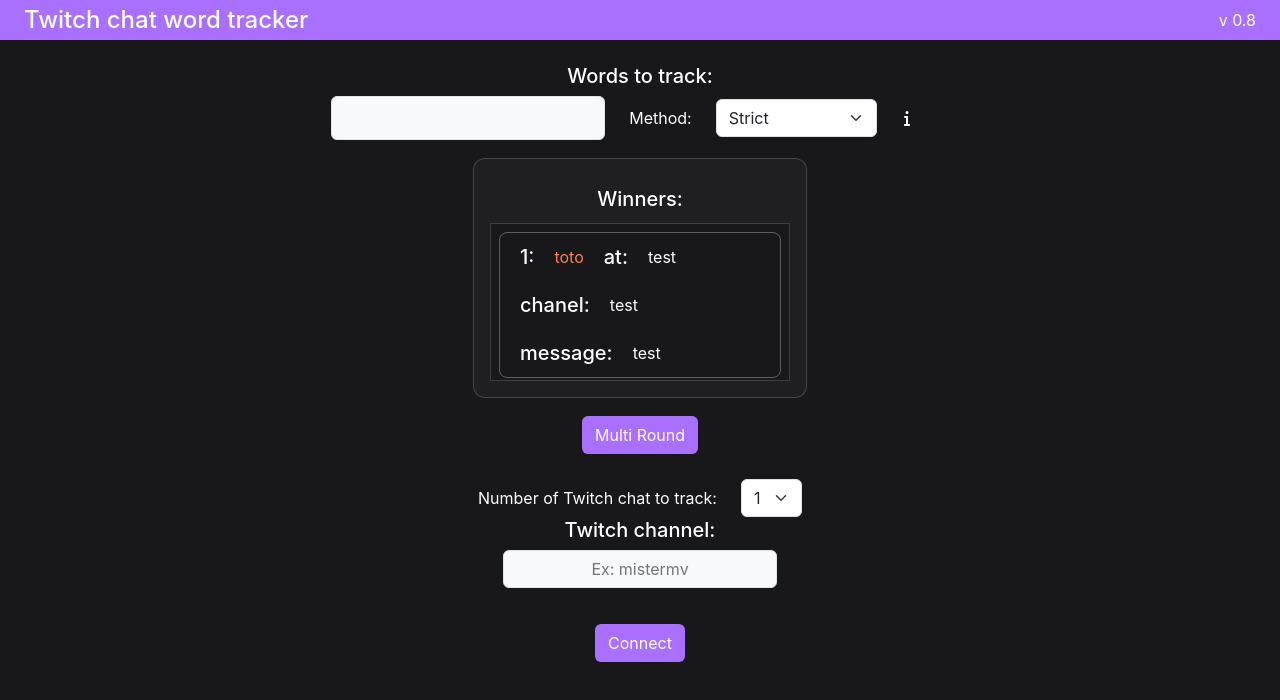
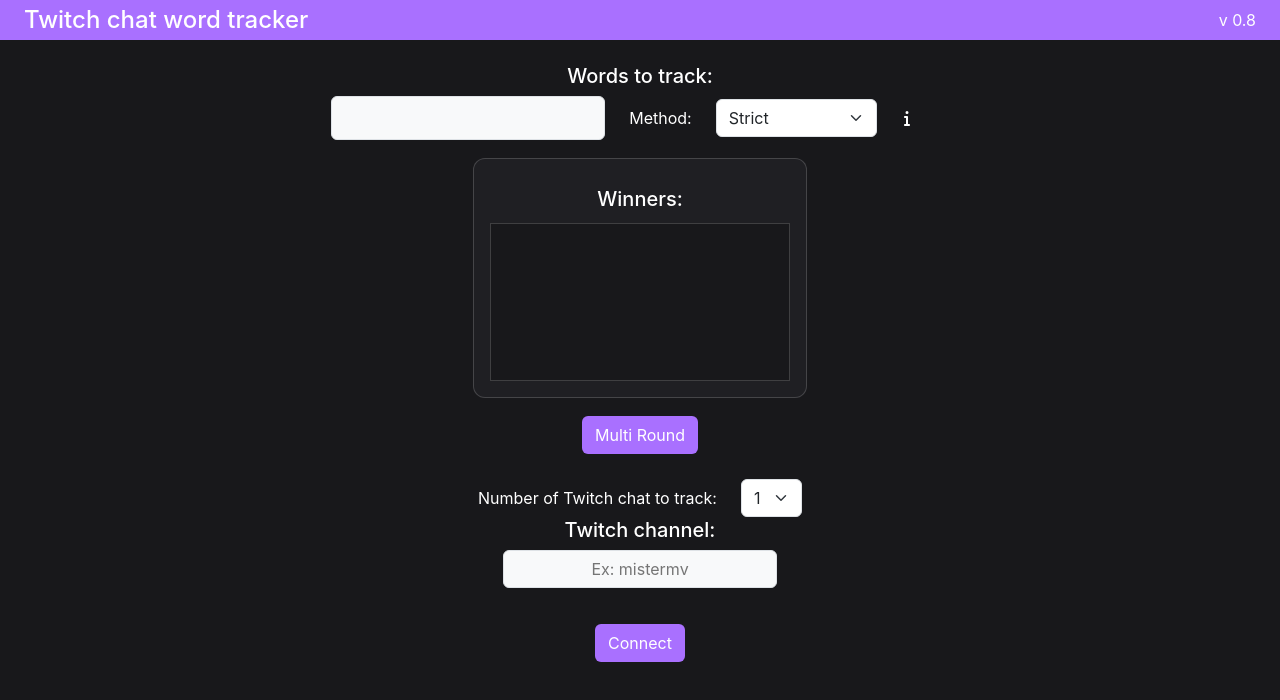
Before and after one commit to LFSchefer/chat-word-tracker, a React (Create React App) app: page / in a window 1280 px wide. Shown: the top 700 px of the page. Built offline with nearby package versions, Linux system fonts and the light colour scheme.

Commit message:
clear fake data

```diff
--- a/src/components/WordTracker.jsx
+++ b/src/components/WordTracker.jsx
@@ -52,9 +52,10 @@
       setMultiRound(prev => !prev)
     }
 
-    React.useEffect(()=> {
-      setWinners([{user: 'toto', userColor: null, message: 'test', chanel:'test', time: 'test'}])
-    },[])
+    //  Fake data to test score
+    // React.useEffect(()=> {
+    //   setWinners([{user: 'toto', userColor: null, message: 'test', chanel:'test', time: 'test'}])
+    // },[])
 
   function addScore() {
     const scoreCandidate = JSON.parse(JSON.stringify(score));
```
